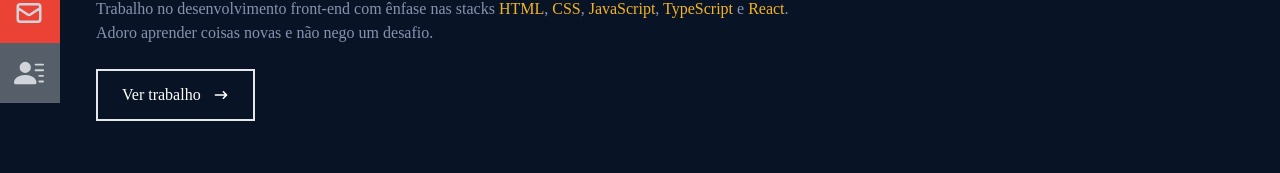
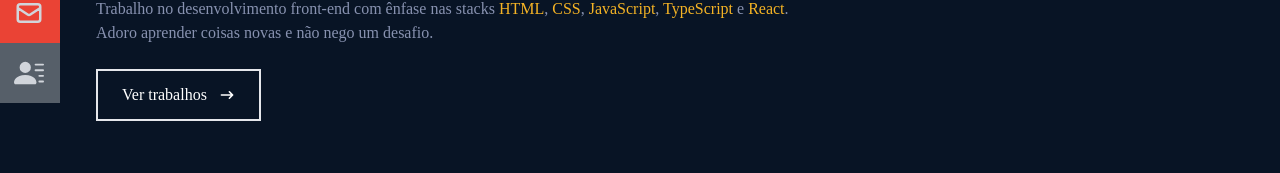
Before and after one commit to jvmantovas/portfolio-react, a React (Create React App) app: page / in a window 1280 px wide. Shown: the part 417-590 px from the top of the page. Built offline with nearby package versions, Linux system fonts and the light colour scheme.

Commit message:
Button typo fixed

```diff
--- a/src/components/Home.jsx
+++ b/src/components/Home.jsx
@@ -45,7 +45,7 @@ const Home = () => {
               smooth={true}
               duration={2000}
             >
-              Ver trabalho
+              Ver trabalhos
               <span className="group-hover:rotate-90 duration-200">
                 <HiArrowNarrowRight className="ml-3" />
               </span>
```
